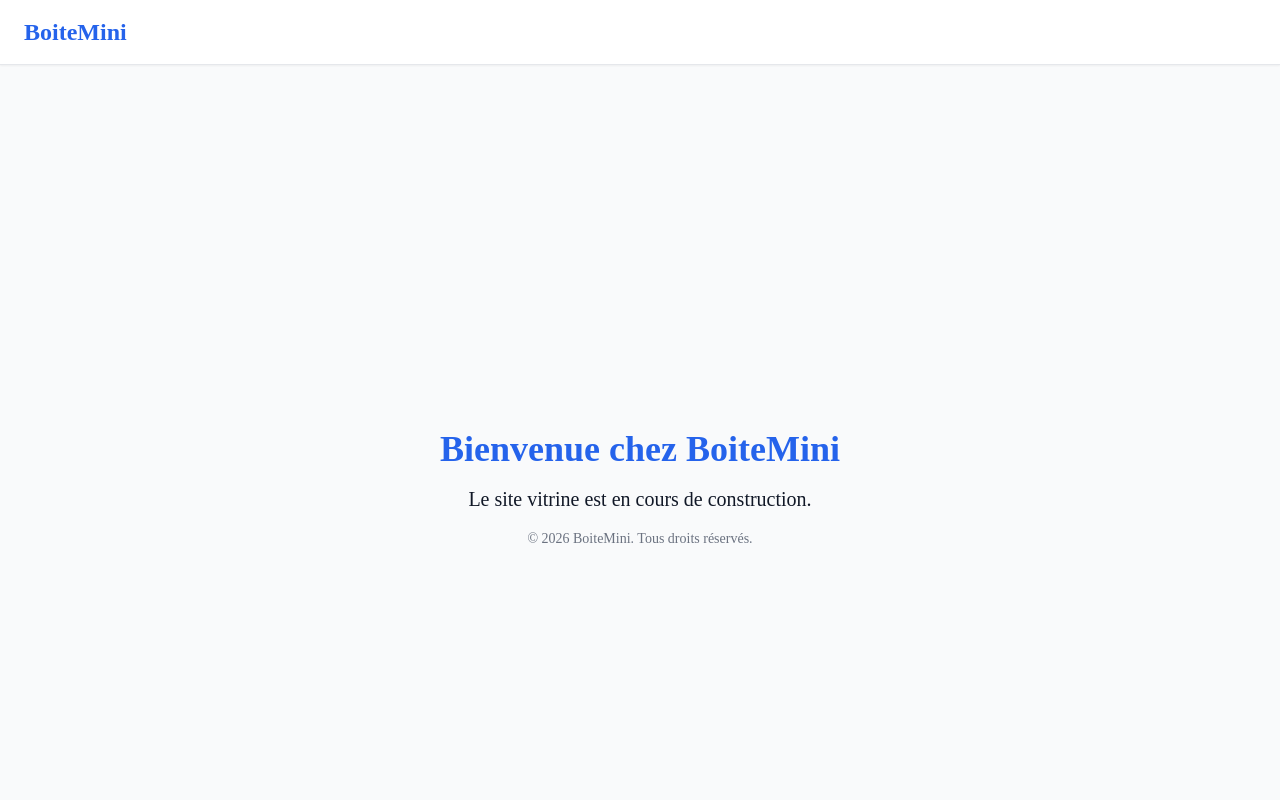
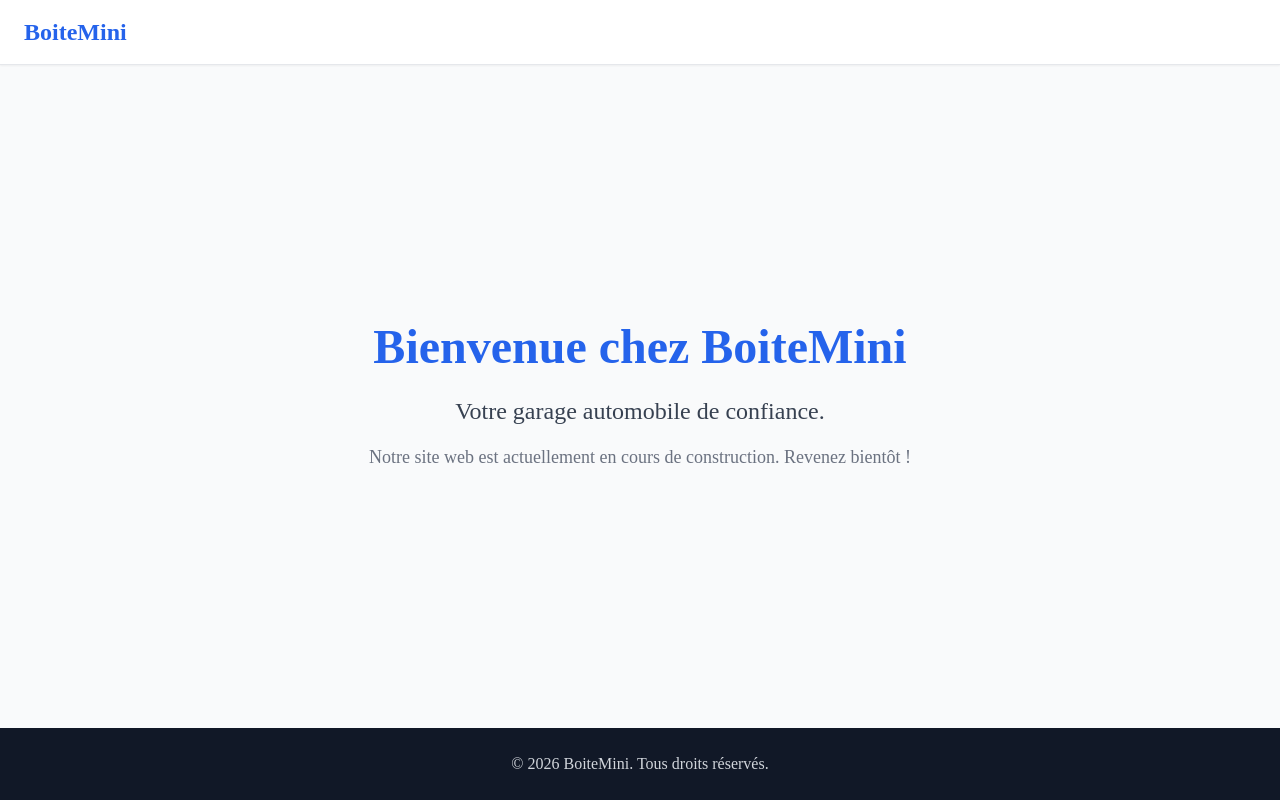
Before and after one commit to splithorde/boitemini-next, a Next.js app: page / in a window 1280 px wide. Shown: the top 800 px of the page. Built offline with nearby package versions, Linux system fonts and the light colour scheme.

Commit message:
AutoSlate: Structure site

```diff
--- a/app/page.tsx
+++ b/app/page.tsx
@@ -1,11 +1,15 @@
-import Footer from './components/Footer';
-
 export default function Home() {
   return (
-    <main className="flex min-h-screen flex-col items-center justify-center p-24">
-      <h1 className="text-4xl font-bold text-blue-600">Bienvenue chez BoiteMini</h1>
-      <p className="mt-4 text-xl">Le site vitrine est en cours de construction.</p>
-      <Footer />
-    </main>
+    <section className="flex flex-col items-center justify-center flex-1 text-center">
+      <h1 className="text-4xl md:text-5xl font-bold text-blue-600 mb-6">
+        Bienvenue chez BoiteMini
+      </h1>
+      <p className="text-xl md:text-2xl text-gray-700 max-w-2xl">
+        Votre garage automobile de confiance.
+      </p>
+      <p className="mt-4 text-lg text-gray-500">
+        Notre site web est actuellement en cours de construction. Revenez bientôt !
+      </p>
+    </section>
   );
 }
```
